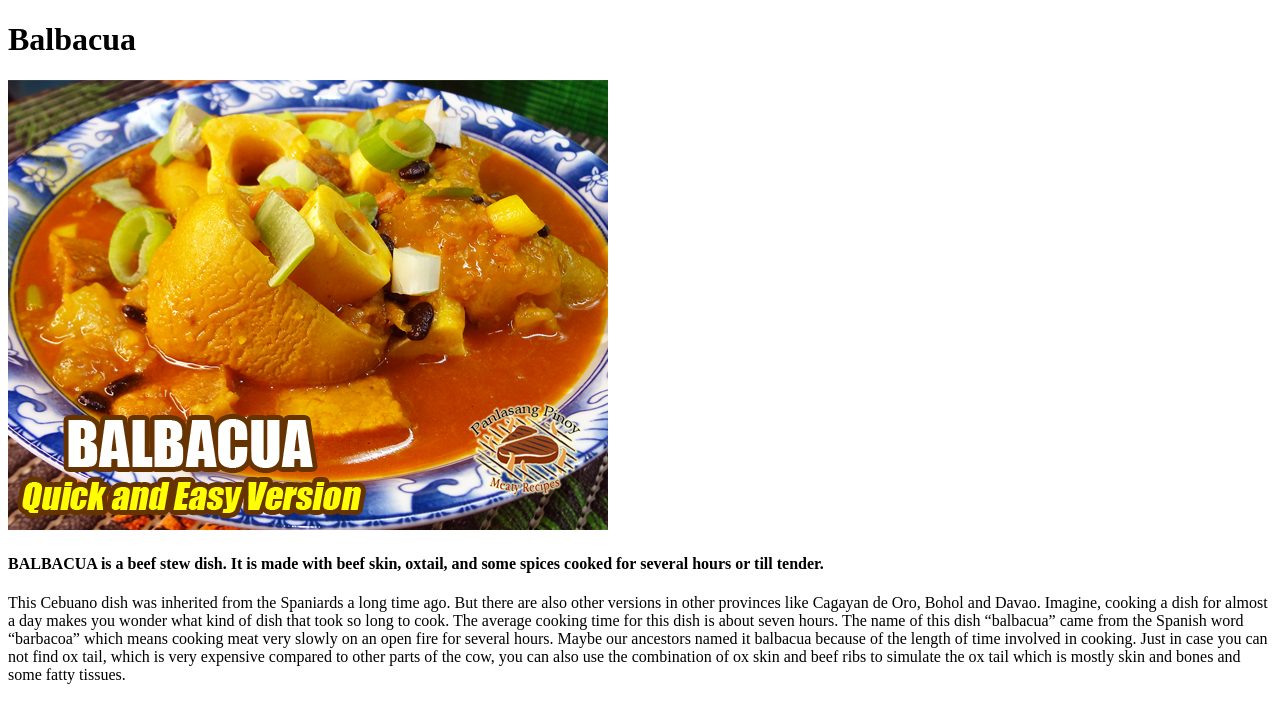
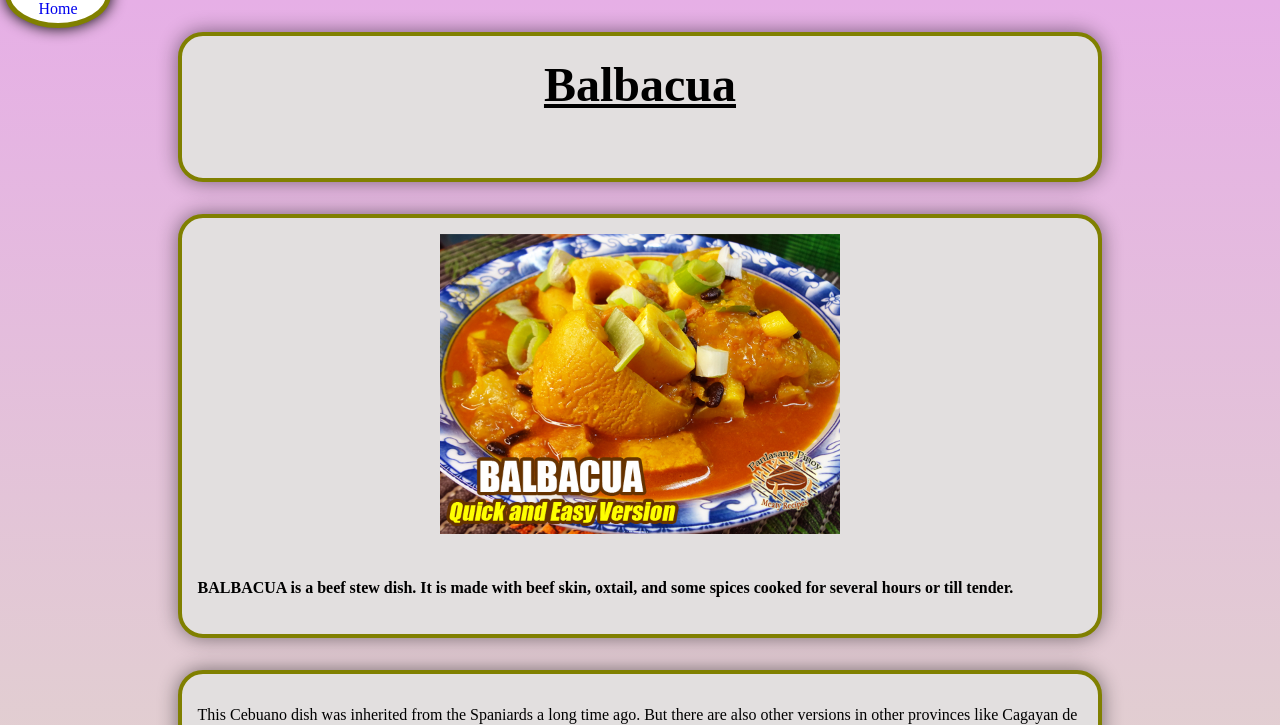
Before and after one commit to ephraen1228/odin-recipes, a plain HTML site: page recipes/balbacua.html in a window 1280 px wide. Shown: the top 725 px of the page. Drawn offline with Linux system fonts and the light colour scheme.

Commit message:
Finish css style for index and recipe page

```diff
--- a/recipes/balbacua.html
+++ b/recipes/balbacua.html
@@ -2,18 +2,22 @@
 <html lang="en">
   <head>
     <meta charset="utf-8" />
+    <meta http-equiv="X-UA-Compatible" content="IE=edge" />
+    <meta name="viewport" content="width=device-width, initial-scale=1.0" />
+    <link rel="stylesheet" href="../styles.css" />
     <title>Balbacua</title>
   </head>
-  <body>
-    <h1>Balbacua</h1>
-    <div>
+  <body class="recipes-body">
+    <header class="home"><a href="../index.html">Home</a></header>
+    <div id="recipe-content"><h1>Balbacua</h1></div>
+    <div id="recipe-content">
       <img src="../recipes/images/balbacua.jpg" alt="balbacua" />
       <h4>
         BALBACUA is a beef stew dish. It is made with beef skin, oxtail, and
         some spices cooked for several hours or till tender.
       </h4>
     </div>
-    <div>
+    <div id="recipe-content">
       <p>
         This Cebuano dish was inherited from the Spaniards a long time ago. But
         there are also other versions in other provinces like Cagayan de Oro,
@@ -30,7 +34,7 @@
       </p>
     </div>
     <br />
-    <div>
+    <div id="recipe-content">
       <h3>Ingredients:</h3>
       <div>
         <ul>
@@ -57,7 +61,7 @@
       </div>
     </div>
     <br />
-    <div>
+    <div id="recipe-content">
       <h3>Instructions:</h3>
       <div>
         <ol>
--- a/styles.css
+++ b/styles.css
@@ -6,7 +6,7 @@
   display: block;
 }
 
-div img {
+div a img {
   width: 350px;
   height: 500px;
 }
@@ -32,6 +32,8 @@ div img {
   background-color: rgb(57, 59, 57);
   color: azure;
   text-decoration: none;
+  font-weight: bold;
+  font-style: italic;
 }
 
 p a {
@@ -50,3 +52,76 @@ body {
   bottom: 0;
   font-size: 12px;
 }
+/* ------Down Below CSS Style will be for Recipe--------- */
+
+.home {
+  transform: translateY(-2.5rem);
+  text-align: center;
+  position: fixed;
+  height: 3.6rem;
+  width: 6rem;
+  line-height: 5.5rem;
+  left: 5px;
+  top: 0px;
+  background-color: white;
+  box-shadow: 0px 0px 15px black;
+  border-radius: 50%;
+  border: 5px solid olive;
+}
+
+a {
+  text-decoration: none;
+}
+
+h1 {
+  text-align: center;
+  font-family: "Playfair Display", serif;
+  font-size: 3rem;
+  font-weight: bold;
+  text-decoration: underline;
+  height: 100px;
+  margin-top: 5px;
+  margin-bottom: 5px;
+}
+
+div img {
+  display: block;
+  margin: auto;
+  margin-bottom: 45px;
+  width: 400px;
+  height: auto;
+}
+
+.recipes-body {
+  background: linear-gradient(180deg, #e6afe6, #ddefbb);
+  height: fit-content;
+}
+
+#recipe-content {
+  display: block;
+  margin: auto;
+  padding: 1rem;
+  margin-top: 2rem;
+  width: max(70%, 400px);
+  border: 4px solid olive;
+  text-align: left;
+  border-radius: 25px;
+  background-color: rgb(226, 223, 223);
+  box-shadow: 0px 0px 20px rgba(0, 0, 0, 0.479);
+  overflow: hidden;
+}
+
+.home:hover, .home:focus, .home:active {
+  transform: translateY(0rem);
+  text-align: center;
+  position: fixed;
+  height: 3.6rem;
+  width: 6rem;
+  line-height: 3.8rem;
+  left: 5px;
+  top: 0px;
+  background-color: rgb(216, 228, 231);
+  box-shadow: 0px 0px 15px black;
+  border-radius: 50%;
+  border: 5px solid olive;
+}
```
Also changed, not shown: index.html (+6 -3 lines), recipes/adobo.html (+29 -13 lines), recipes/atay-balunbalunan.html (+9 -7 lines), recipes/dinakdakan.html (+10 -6 lines).
